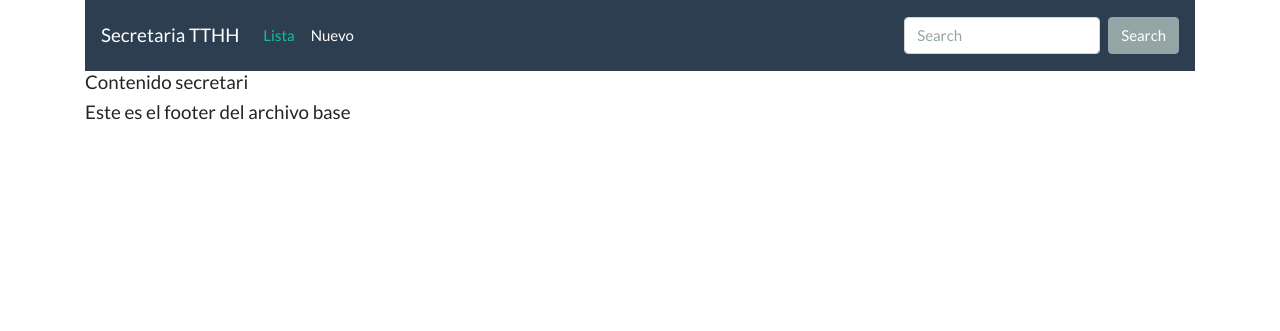
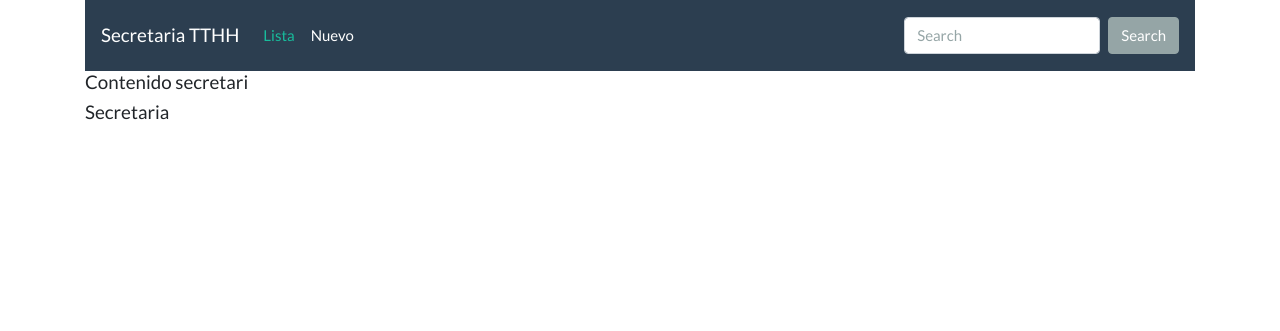
Before and after one commit to Mauricio89/secretaria_tthh, a Django app: page /solicitud/ in a window 1280 px wide. Shown: the top 331 px of the page. Run offline with Django 3.2, Linux system fonts and the light colour scheme; parts of the project's set-up code (start-up, migrations or seed data) failed here and were passed over; some libraries are stand-ins or nearby versions.

Commit message:
cambios 4

```diff
--- a/templates/base/base.html
+++ b/templates/base/base.html
@@ -47,7 +47,7 @@
     {% endblock %}
 
     {% block footer %}
-    <h5>Este es el footer del archivo base</h5>
+    <h5>Secretaria</h5>
     {% endblock %}
 
   </div>
```
